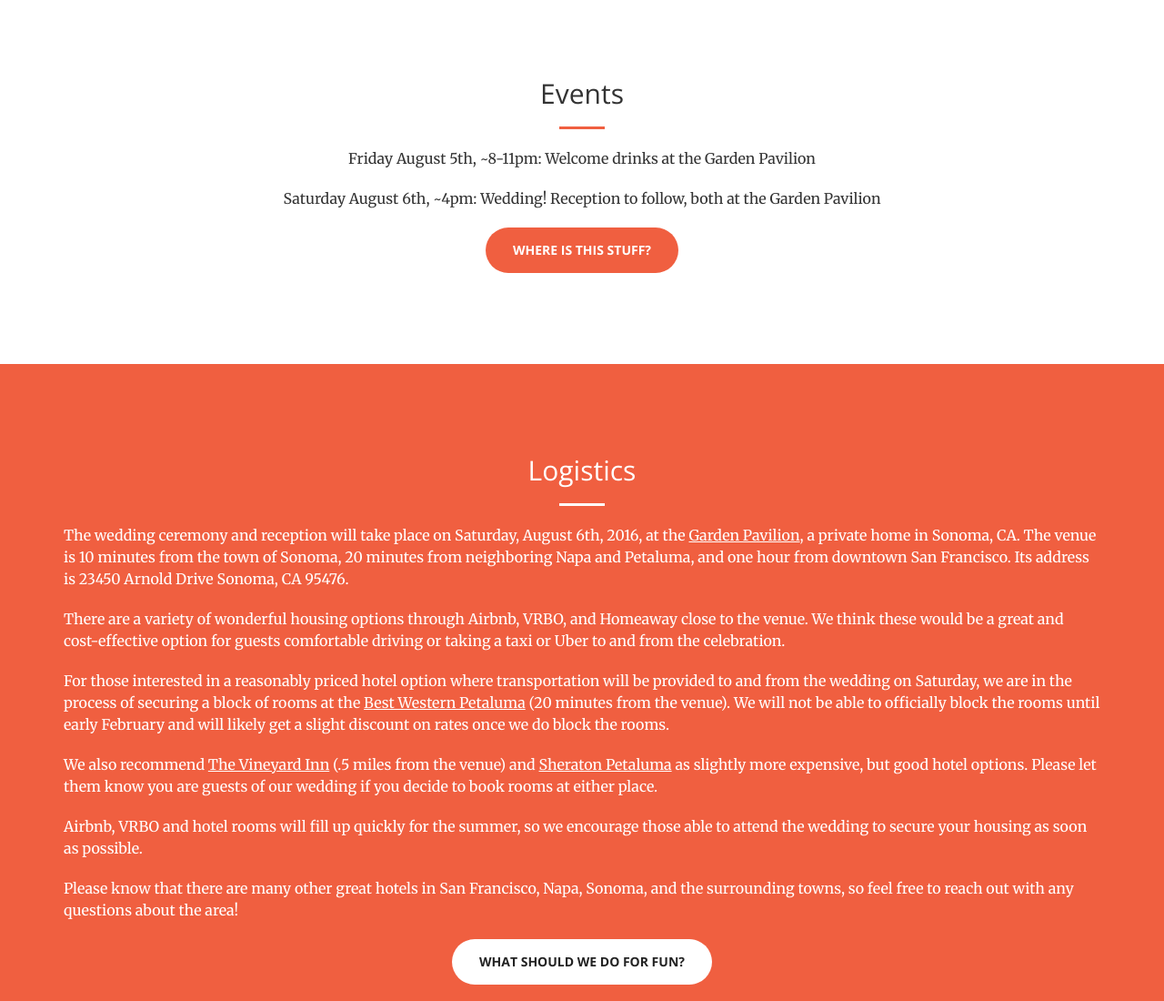
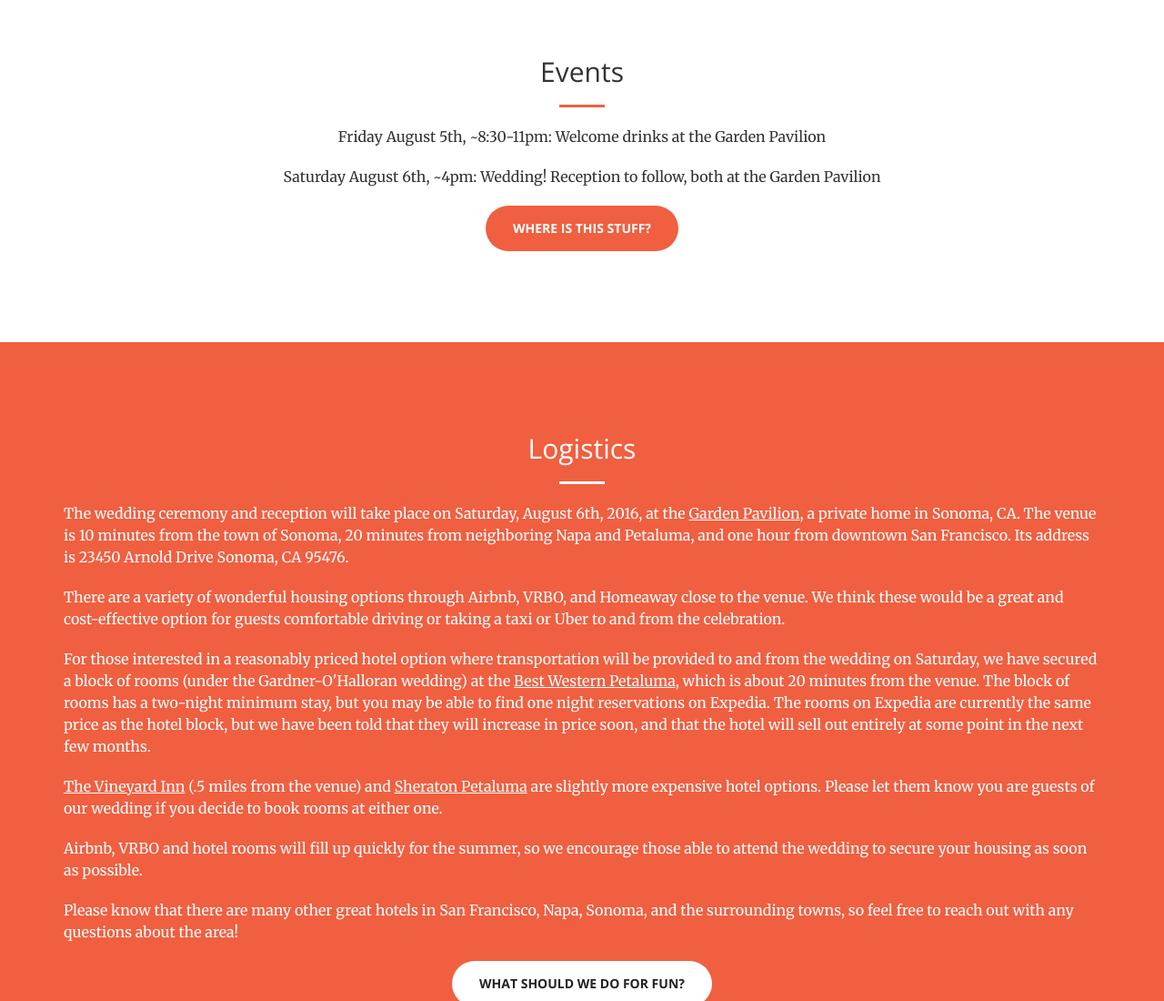
Before and after one commit to lmanno/weddingsite, a plain HTML site: page index.html in a window 1280 px wide. Shown: the part 1300-2400 px from the top of the page at 91% size. Drawn offline with nearby package versions, Linux system fonts and the light colour scheme.

Commit message:
Hotel stuff.

```diff
--- a/index.html
+++ b/index.html
@@ -90,7 +90,7 @@
                 <div class="col-lg-8 col-lg-offset-2 text-center">
                     <h2 class="section-heading">Hooray!</h2>
                     <hr class="light">
-                    <p>Hello friends, family, and internet strangers. Like it says up top, we're getting married on August 6, 2016, up in Sonoma. We've made this wedding website to share some information with you and because in California you're not allowed to get married without one.</p>
+                    <p>Hello friends, family, and internet strangers. We've made this wedding website to share some information with you and because in California you're not allowed to get married without one.</p>
                     <p>Please note that this is still a work in progress, and that logistical and other details may be added or updated as we get closer to the wedding.</p>
                     <a href="#events" class="btn btn-default btn-xl page-scroll">What's happening?</a>
                 </div>
@@ -104,7 +104,7 @@
                 <div class="col-lg-12 text-center">
                     <h2 class="section-heading">Events</h2>
                     <hr class="primary">
-                    <p>Friday August 5th, ~8-11pm: Welcome drinks at the Garden Pavilion</p>
+                    <p>Friday August 5th, ~8:30-11pm: Welcome drinks at the Garden Pavilion</p>
                     <p>Saturday August 6th, ~4pm: Wedding! Reception to follow, both at the Garden Pavilion</p>
                     <a href="#logistics" class="btn btn-primary btn-xl page-scroll">Where is this stuff?</a>
                 </div>
@@ -120,8 +120,8 @@
                     <hr class="light">
                     <p class="text-left">The wedding ceremony and reception will take place on Saturday, August 6th, 2016, at the <a href="https://www.google.com/maps/place/Garden+Pavilion,+Arnold+Dr,+Sonoma,+CA+95476/" class="btn-link" style="color: white; text-decoration: underline;">Garden Pavilion</a>, a private home in Sonoma, CA. The venue is 10 minutes from the town of Sonoma, 20 minutes from neighboring Napa and Petaluma, and one hour from downtown San Francisco. Its address is 23450 Arnold Drive Sonoma, CA 95476.</p>
                     <p class="text-left">There are a variety of wonderful housing options through Airbnb, VRBO, and Homeaway close to the venue. We think these would be a great and cost-effective option for guests comfortable driving or taking a taxi or Uber to and from the celebration.</p>
-                    <p class="text-left">For those interested in a reasonably priced hotel option where transportation will be provided to and from the wedding on Saturday, we are in the process of securing a block of rooms at the <a href="http://bestwesterncalifornia.com/hotels/best-western-petaluma-inn" class="btn-link" style="color: white; text-decoration: underline;">Best Western Petaluma</a> (20 minutes from the venue). We will not be able to officially block the rooms until early February and will likely get a slight discount on rates once we do block the rooms.</p>
-                    <p class="text-left">We also recommend <a href="http://www.vineyardinnsonoma.com/" class="btn-link" style="color: white; text-decoration: underline;">The Vineyard Inn</a> (.5 miles from the venue) and <a href="http://www.sheratonsonoma.com/" class="btn-link" style="color: white; text-decoration: underline;">Sheraton Petaluma</a> as slightly more expensive, but good hotel options. Please let them know you are guests of our wedding if you decide to book rooms at either place.</p>
+                    <p class="text-left">For those interested in a reasonably priced hotel option where transportation will be provided to and from the wedding on Saturday, we have secured a block of rooms (under the Gardner-O'Halloran wedding) at the <a href="http://bestwesterncalifornia.com/hotels/best-western-petaluma-inn" class="btn-link" style="color: white; text-decoration: underline;">Best Western Petaluma</a>, which is about 20 minutes from the venue. The block of rooms has a two-night minimum stay, but you may be able to find one night reservations on Expedia. The rooms on Expedia are currently the same price as the hotel block, but we have been told that they will increase in price soon, and that the hotel will sell out entirely at some point in the next few months.</p>
+                    <p class="text-left"><a href="http://www.vineyardinnsonoma.com/" class="btn-link" style="color: white; text-decoration: underline;">The Vineyard Inn</a> (.5 miles from the venue) and <a href="http://www.sheratonsonoma.com/" class="btn-link" style="color: white; text-decoration: underline;">Sheraton Petaluma</a> are slightly more expensive hotel options. Please let them know you are guests of our wedding if you decide to book rooms at either one.</p>
                     <p class="text-left">Airbnb, VRBO and hotel rooms will fill up quickly for the summer, so we encourage those able to attend the wedding to secure your housing as soon as possible.</p>
                     <p class="text-left">Please know that there are many other great hotels in San Francisco, Napa, Sonoma, and the surrounding towns, so feel free to reach out with any questions about the area!</p>
                     <a href="#fun" class="btn btn-default btn-xl page-scroll">What should we do for fun?</a>
```
